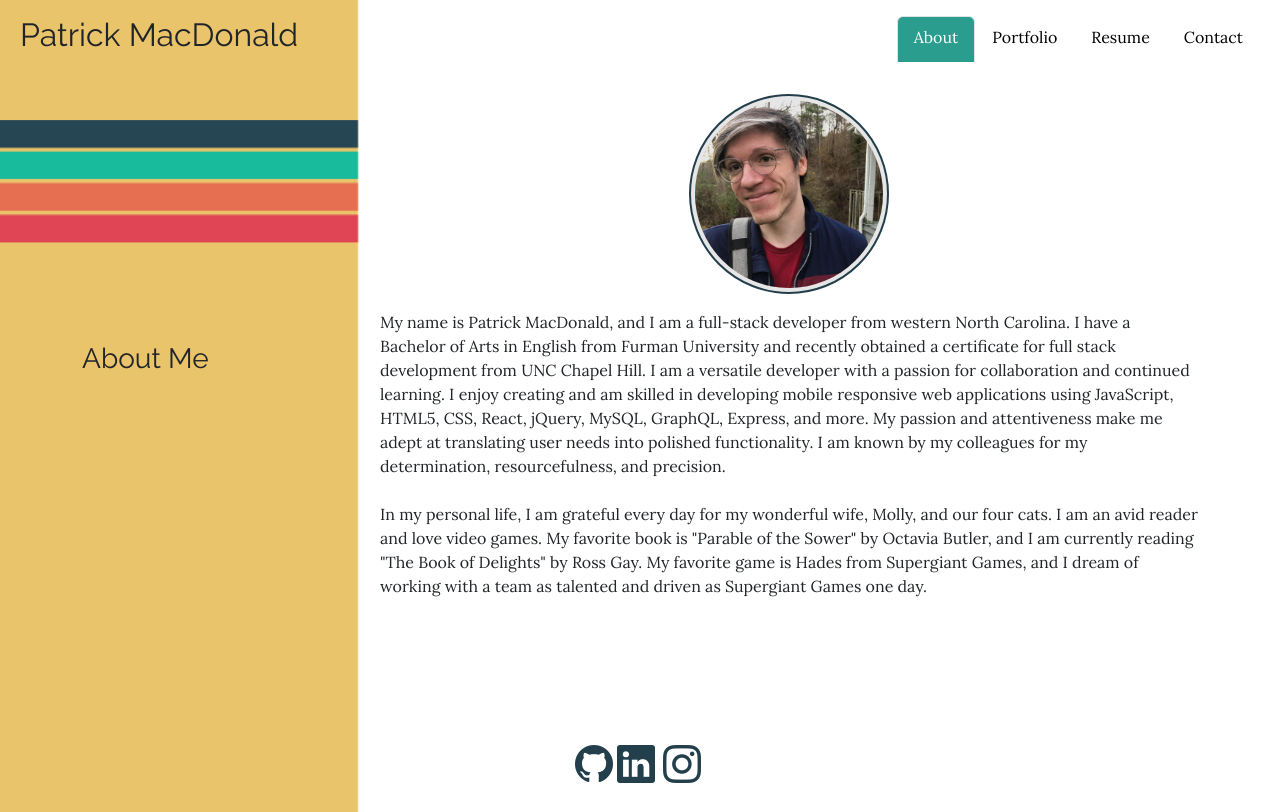
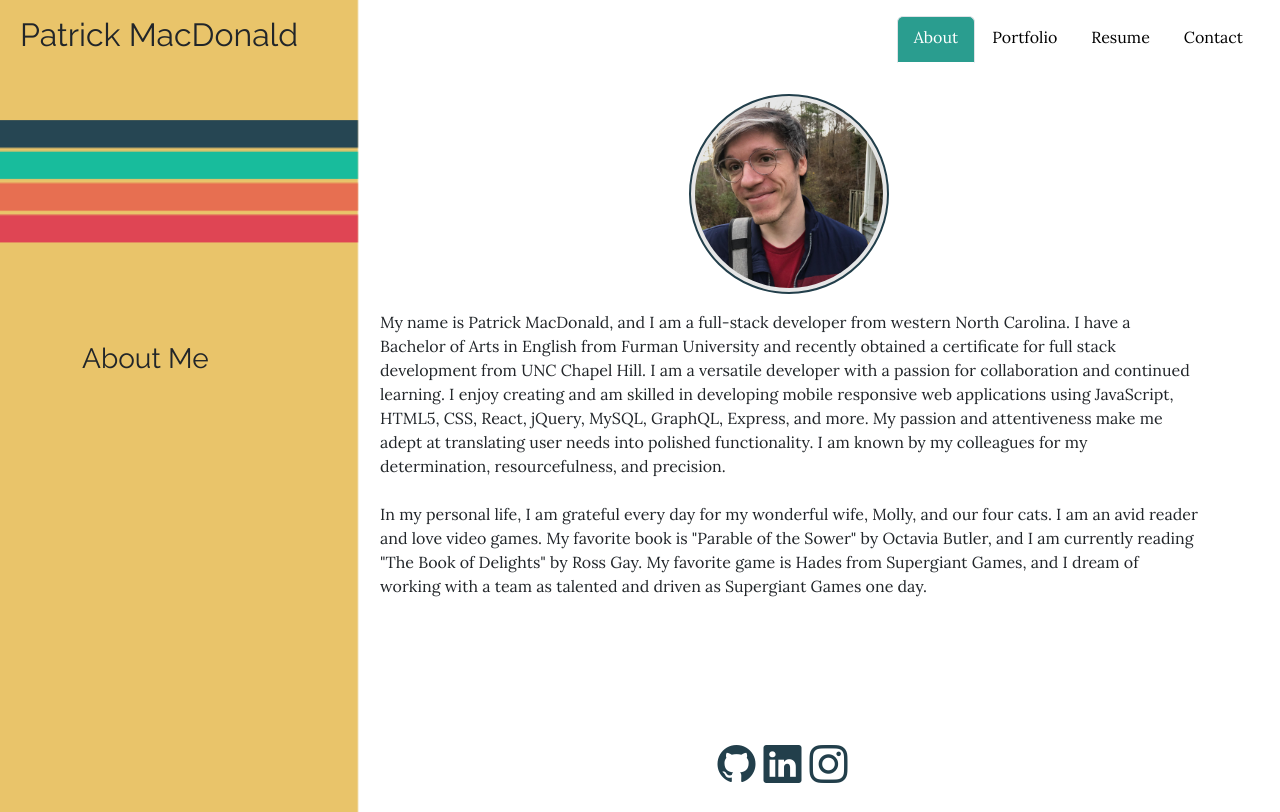
Before and after one commit to pmacdonald07/portfolio-react, a React (Create React App) app: page / in a window 1280 px wide. Built offline with nearby package versions, Linux system fonts and the light colour scheme.

Commit message:
added directions to hover on portfolio and changed footer positioning

```diff
--- a/src/Components/Footer/index.js
+++ b/src/Components/Footer/index.js
@@ -1,12 +1,17 @@
 // import { Container, Row, Col } from "reactstrap";
-import { motion } from "framer-motion";
+import { Row, Col, Container } from 'reactstrap';
+import { motion } from 'framer-motion';
 
 const Footer = () => {
   return (
-    <footer className="d-flex justify-content-center my-3" id="footer">
+    <footer className="d-flex justify-content-center mb-3" id="footer">
+      <Container>
+        <Row className="d-block d-md-flex">
+          <Col className="col-md-3"></Col>
+          <Col className="col col-md-9 d-flex justify-content-center">
             <motion.div whileHover={{ scale: 1.2 }} whileTap={{ scale: 0.8 }}>
               <a href="https://github.com/pmacdonald07">
-          <i className="bi bi-github mx-auto mx-1 footer-icon"></i>
+                <i className="bi bi-github mx-1 footer-icon"></i>
               </a>
             </motion.div>
 
@@ -21,6 +26,9 @@ const Footer = () => {
                 <i className="bi bi-instagram mx-1 footer-icon"></i>
               </a>
             </motion.div>
+          </Col>
+        </Row>
+      </Container>
     </footer>
   );
 };
--- a/src/Components/Project/index.js
+++ b/src/Components/Project/index.js
@@ -84,6 +84,10 @@ const Project = () => {
 
   return (
     <Col className="col col-md-9 pl-3 page-content justify-content-between d-block">
+      <p className="text-center py-2 mb-3 portfolio-p">
+        Hover over a project to see buttons for a description, GitHub link, and
+        the deployed application link!
+      </p>
       <Row>
         {projectArray.map((project, i) => (
           <Card
--- a/src/index.css
+++ b/src/index.css
@@ -135,6 +135,12 @@ textarea {
   width: 100%;
 }
 
+.portfolio-p {
+  border-top: 1px solid;
+  border-bottom: 1px solid;
+  border-color: #2a9d8f;
+}
+
 #page-container {
   position: relative;
   min-height: 97vh;
@@ -155,6 +161,12 @@ textarea {
   .text-md-left {
     text-align: left!important;
   }
+
+  .portfolio-p {
+    width: 85%;
+    margin-left: auto;
+    margin-right: auto;
+  }
 }
 
 @media screen and (max-width: 767px) {
```
Lines whose indentation alone changed are shown as unchanged.
